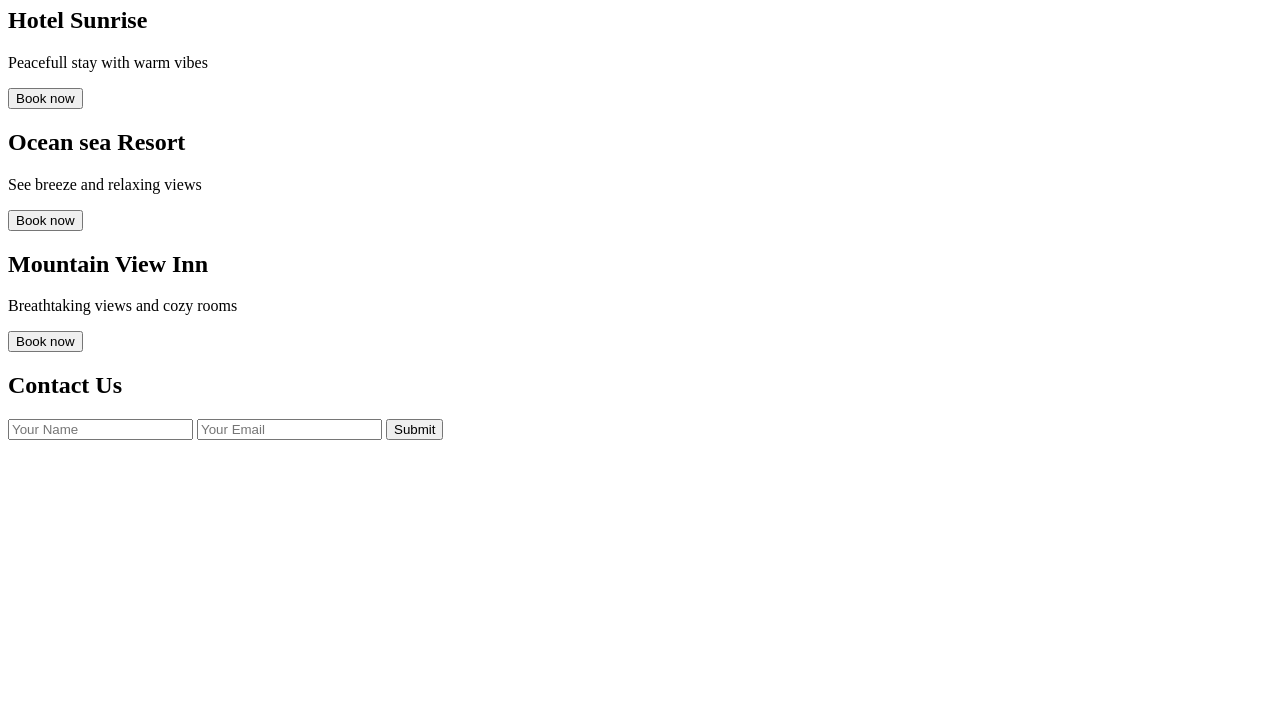
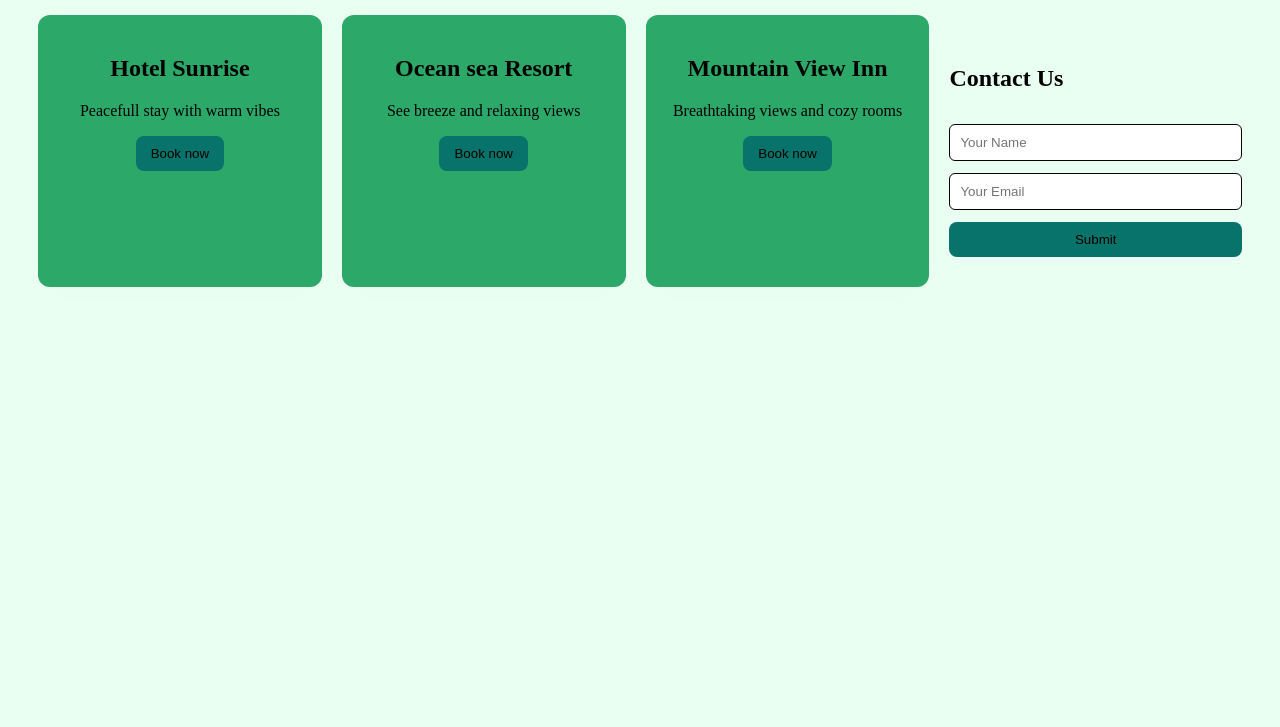
Before and after one commit to 25A31A05DA/FLEXTABLE, a plain HTML site: page index.html in a window 1280 px wide. Shown: the part 73-800 px from the top of the page. Drawn offline with Linux system fonts and the light colour scheme.

Commit message:
Fix HTML structure and update stylesheet reference

```diff
--- a/index.html
+++ b/index.html
@@ -3,7 +3,7 @@
 <head>
     <meta charset="UTF-8">
     <title>FLexbox + Cards + FormExample</title>
-  <link rel="stylesheet" href="flex.css">
+  <link rel="stylesheet" href="style.css">
 </head>
 <body>
   <h1 style="text-align:center;">My Flexbox Page</h1>
```
